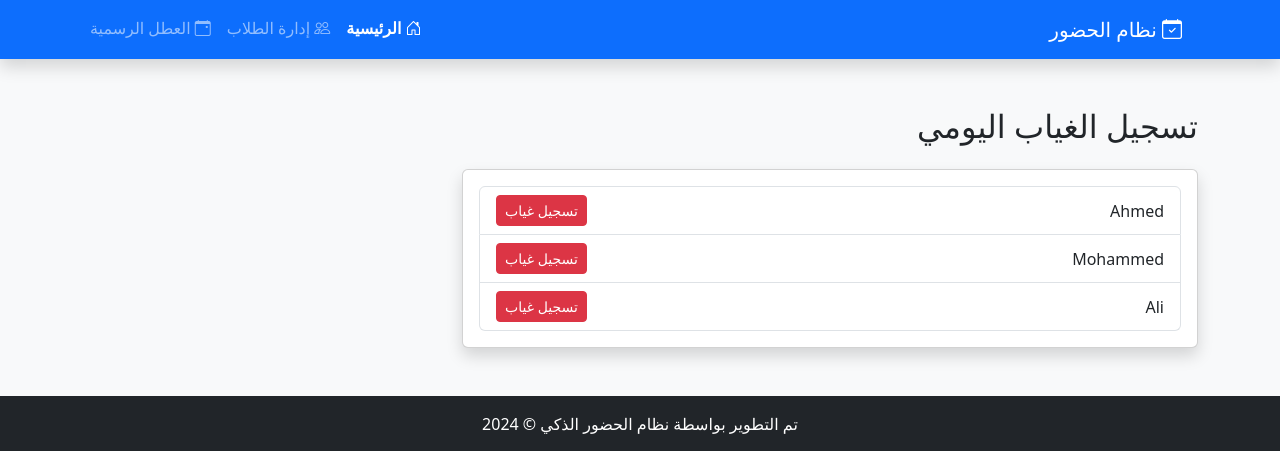
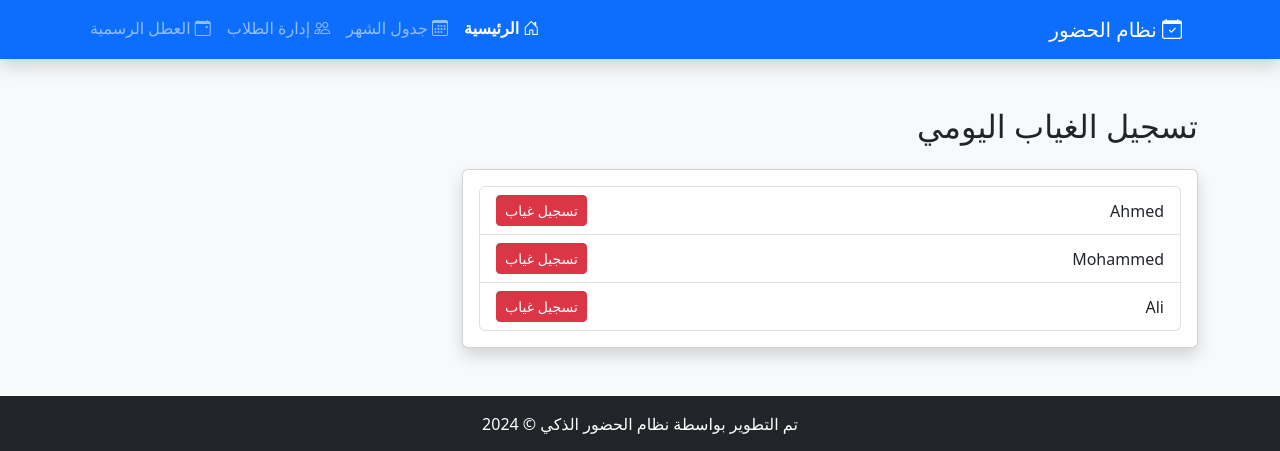
Before and after one commit to dodoakram/attendance_systema, a Flask app: page / in a window 1280 px wide. Shown: the top 451 px of the page. Run offline with Flask 2, Linux system fonts and the light colour scheme; data comes from the database, SQL or seed files in the repository; data that the repository does not hold is empty.

Commit message:
Update base.html

```diff
--- a/templates/base.html
+++ b/templates/base.html
@@ -30,6 +30,11 @@
                     <li class="nav-item">
                         <a class="nav-link {{ 'active' if request.path == '/' }}" href="/">
                             <i class="bi bi-house-door"></i> الرئيسية
+                        </a>
+                    </li>
+                    <li class="nav-item">
+                        <a class="nav-link {{ 'active' if request.path == '/monthly_view' }}" href="{{ url_for('monthly_view') }}">
+                            <i class="bi bi-calendar3"></i> جدول الشهر
                         </a>
                     </li>
                     <li class="nav-item">
```
